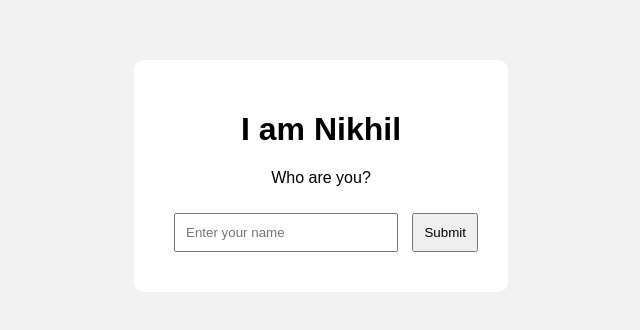
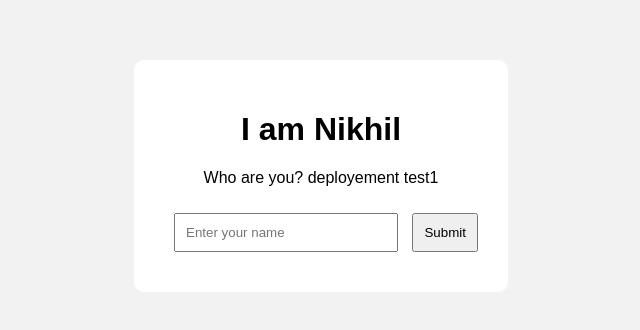
Before and after one commit to NikhilKapadnis/nikhil-aws-microservice, a website: page public/index.html in a window 1280 px wide. Shown: the part 232-562 px from the top of the page, without its empty margins (319-959 px from the left). Drawn offline with Linux system fonts and the light colour scheme.

Commit message:
test deploy pipeline

```diff
--- a/public/index.html
+++ b/public/index.html
@@ -8,7 +8,7 @@
 
 <div class="card">
   <h1>I am Nikhil</h1>
-  <p>Who are you?</p>
+  <p>Who are you? deployement test1</p>
 
   <form action="/submit" method="POST">
     <input type="text" name="name" placeholder="Enter your name" required />
```
